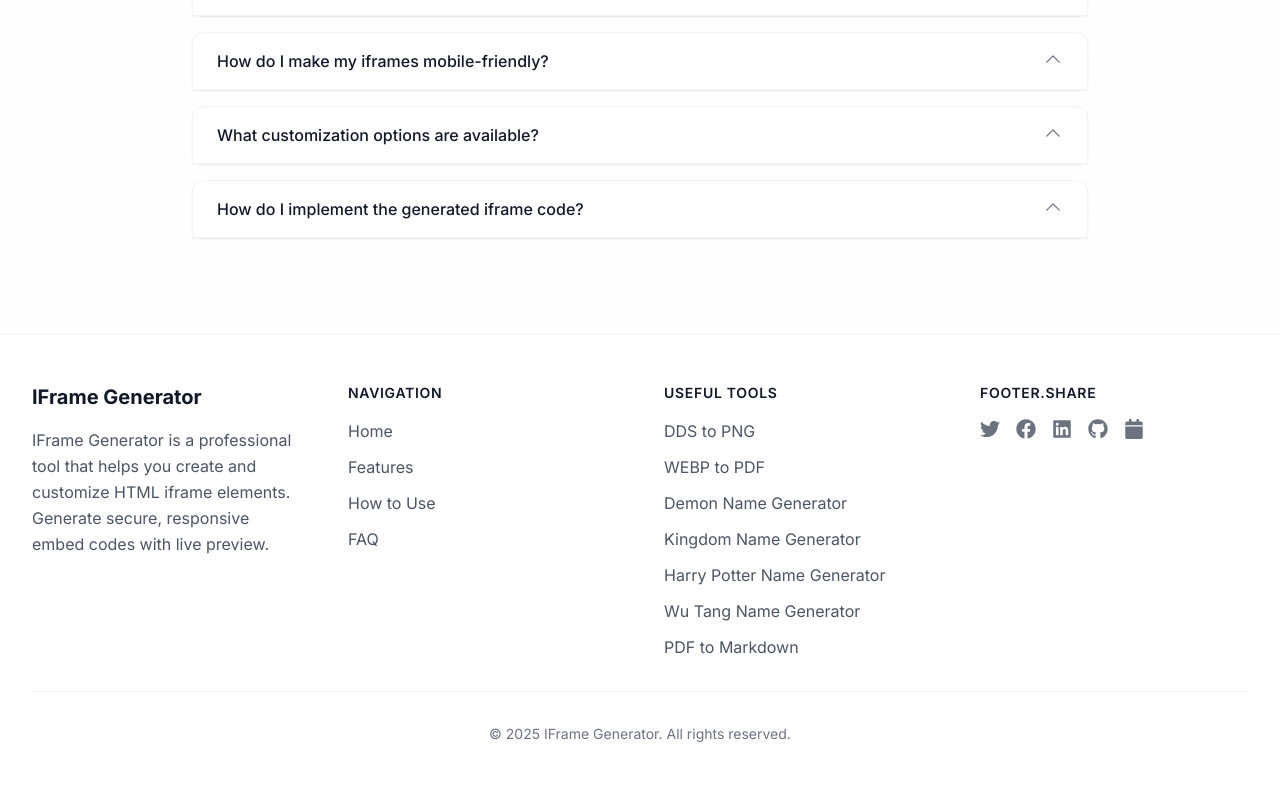
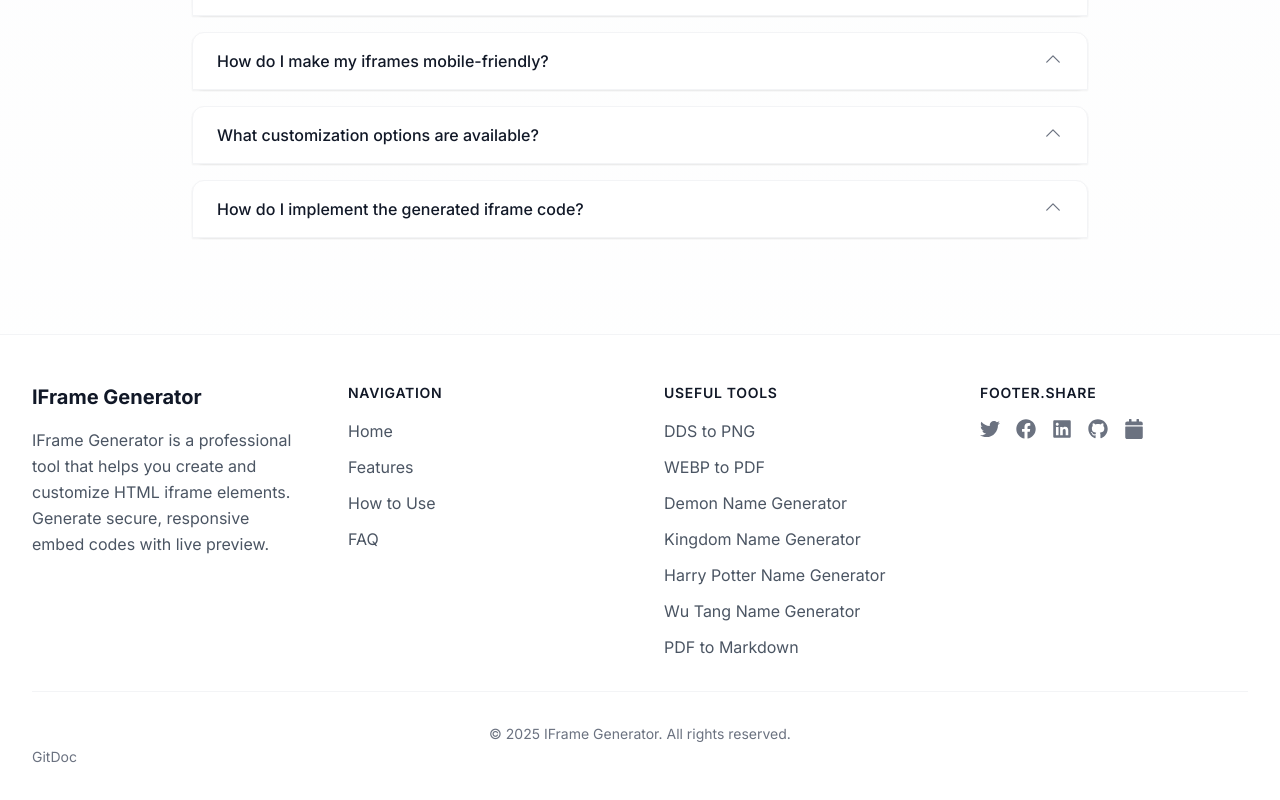
Before and after one commit to EdwardMatthews/iframegenarator, a Next.js app: page / in a window 1280 px wide. Shown: the part 1925-2725 px from the top of the page. Built offline with nearby package versions, Linux system fonts and the light colour scheme.

Commit message:
add new links

```diff
--- a/components/footer/index.tsx
+++ b/components/footer/index.tsx
@@ -183,6 +183,7 @@
           <p className="text-sm text-center text-gray-500">
             © {new Date().getFullYear()} {t('footer.copyright')}
           </p>
+          <a href="https://matthewss-organization.gitbook.io/iframegenerator" className="text-sm text-center text-gray-500">GitDoc</a>
         </div>
       </div>
     </footer>
```
